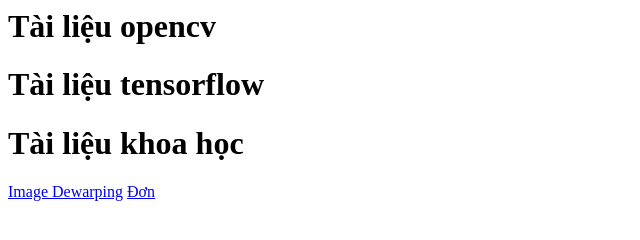
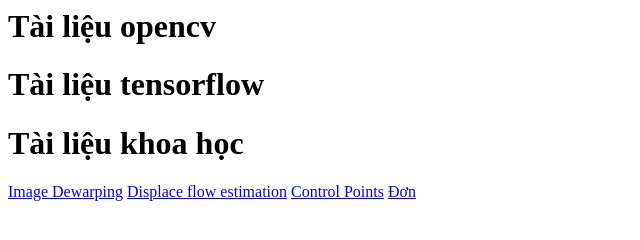
Before and after one commit to helloworld954/helloworld954.github.io, a plain HTML site: page index.html in a window 1280 px wide. Shown: the whole page, without its empty margins (0-640 px from the left). Drawn offline with Linux system fonts and the light colour scheme.

Commit message:
Update index.html

```diff
--- a/index.html
+++ b/index.html
@@ -3,8 +3,8 @@
 <h1>Tài liệu tensorflow<h1>
 <h1>Tài liệu khoa học</h1>
 <a href="https://openaccess.thecvf.com/content/CVPR2022/papers/Jiang_Revisiting_Document_Image_Dewarping_by_Grid_Regularization_CVPR_2022_paper.pdf">Image Dewarping</a>
-<a href=""></a>
-<a href=""></a>
+<a href="https://arxiv.org/pdf/2104.06815.pdf">Displace flow estimation</a>
+<a href="https://arxiv.org/pdf/2203.10543.pdf">Control Points</a>
 <a href=""></a>
 <a href=""></a>
 <a href=""></a>
```
